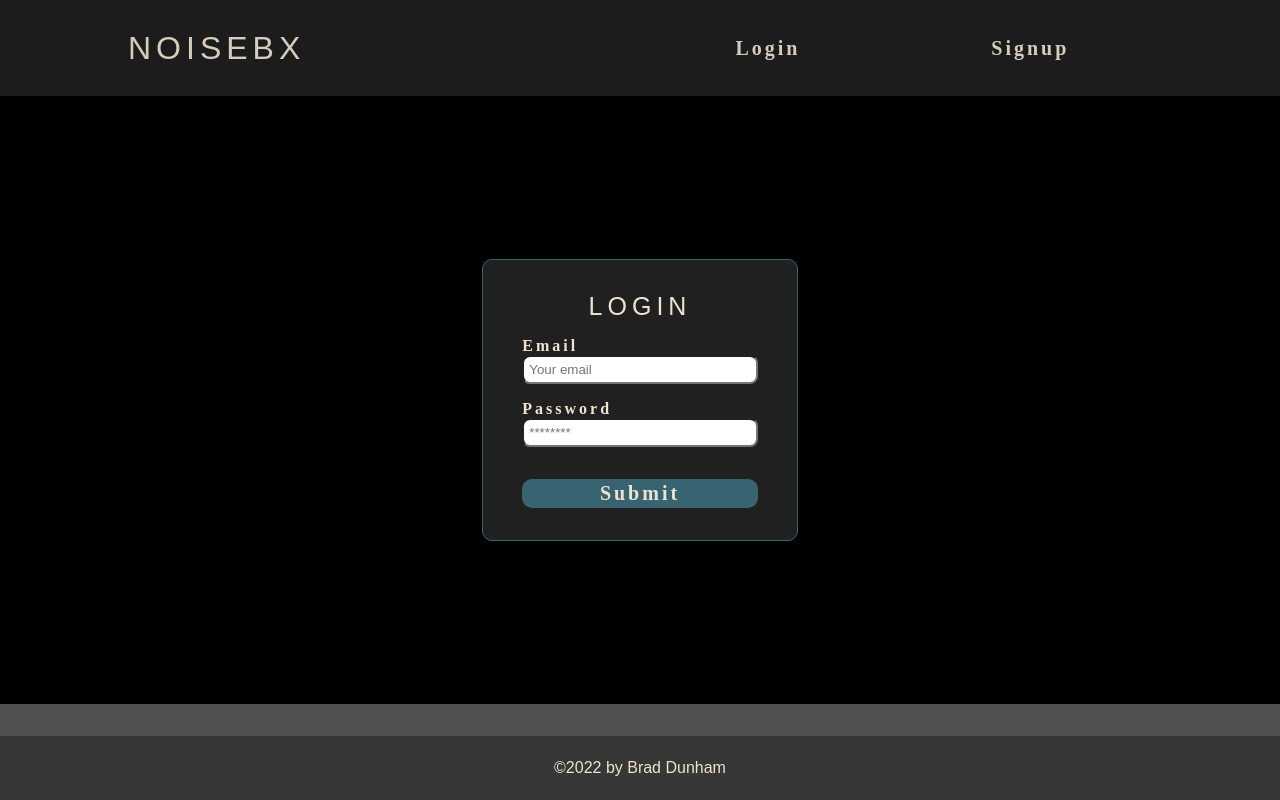
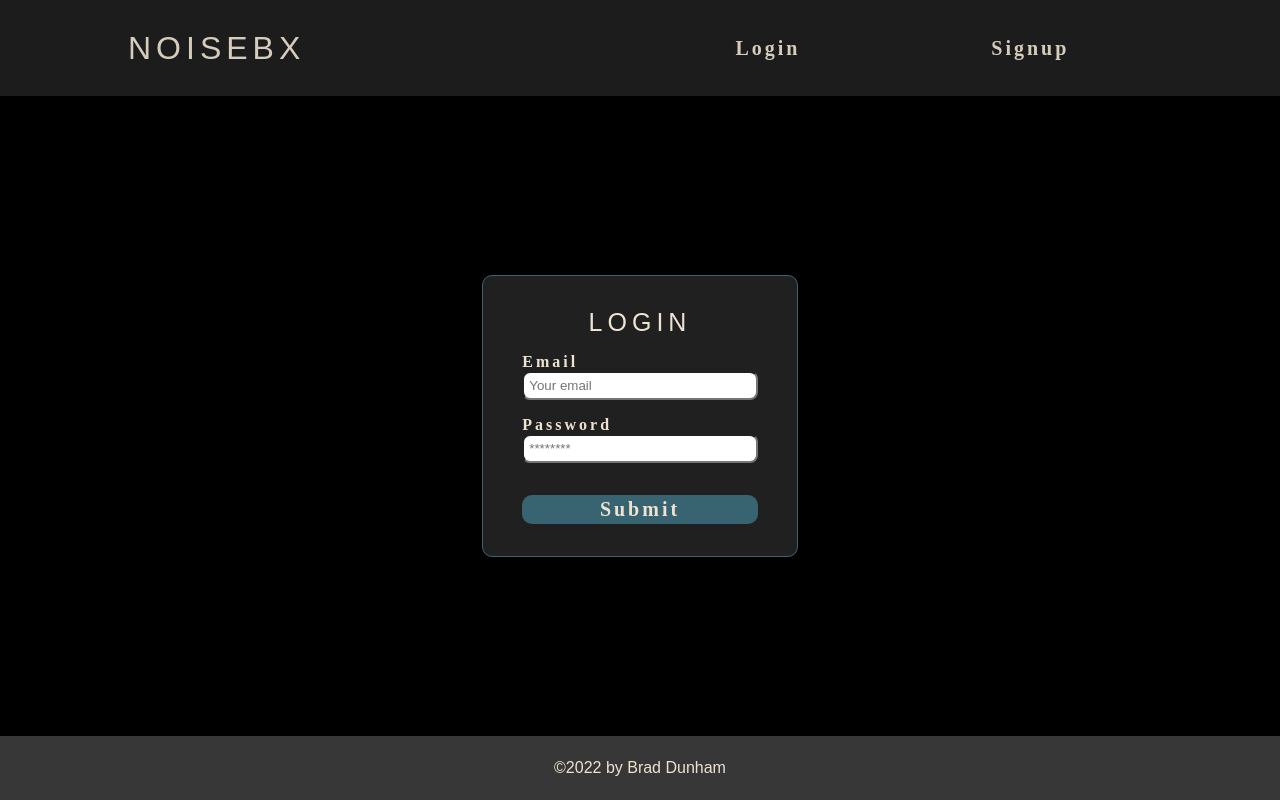
Before and after one commit to BDunham484/psychic-rotary-system, a React (Create React App) app in the folder client/: page /login in a window 1280 px wide. Built offline with nearby package versions, Linux system fonts and the light colour scheme; no server answers; some icons are missing; a web font is replaced by a local one.

Commit message:
tweak show styles

```diff
--- a/client/src/index.css
+++ b/client/src/index.css
@@ -311,7 +311,7 @@ main {
 /* LOGIN STYLES START */
 .container {
   width: 100vw;
-  min-height: 88vh;
+  min-height: 92vh;
   padding-top: 12vh;
   display: flex;
   justify-content: center;
```
